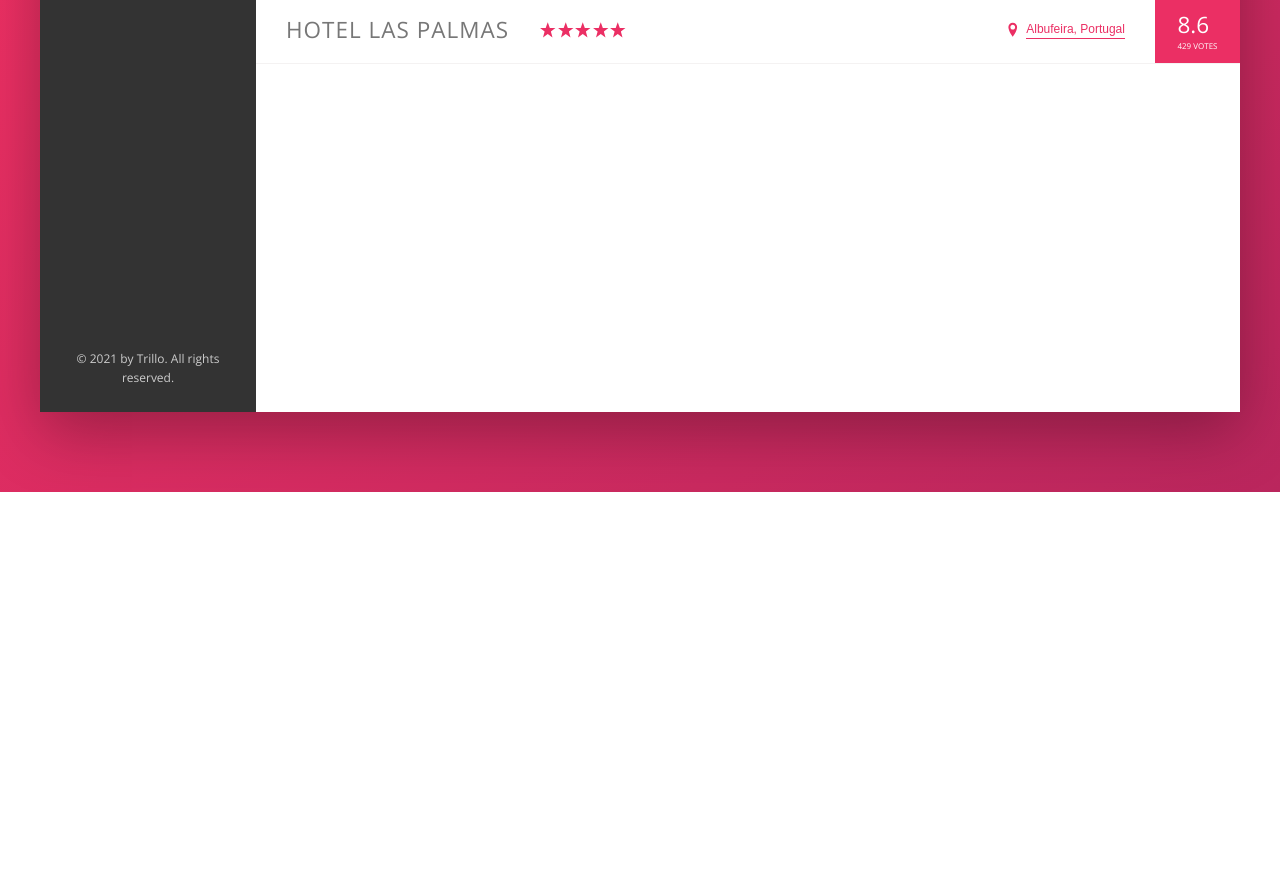
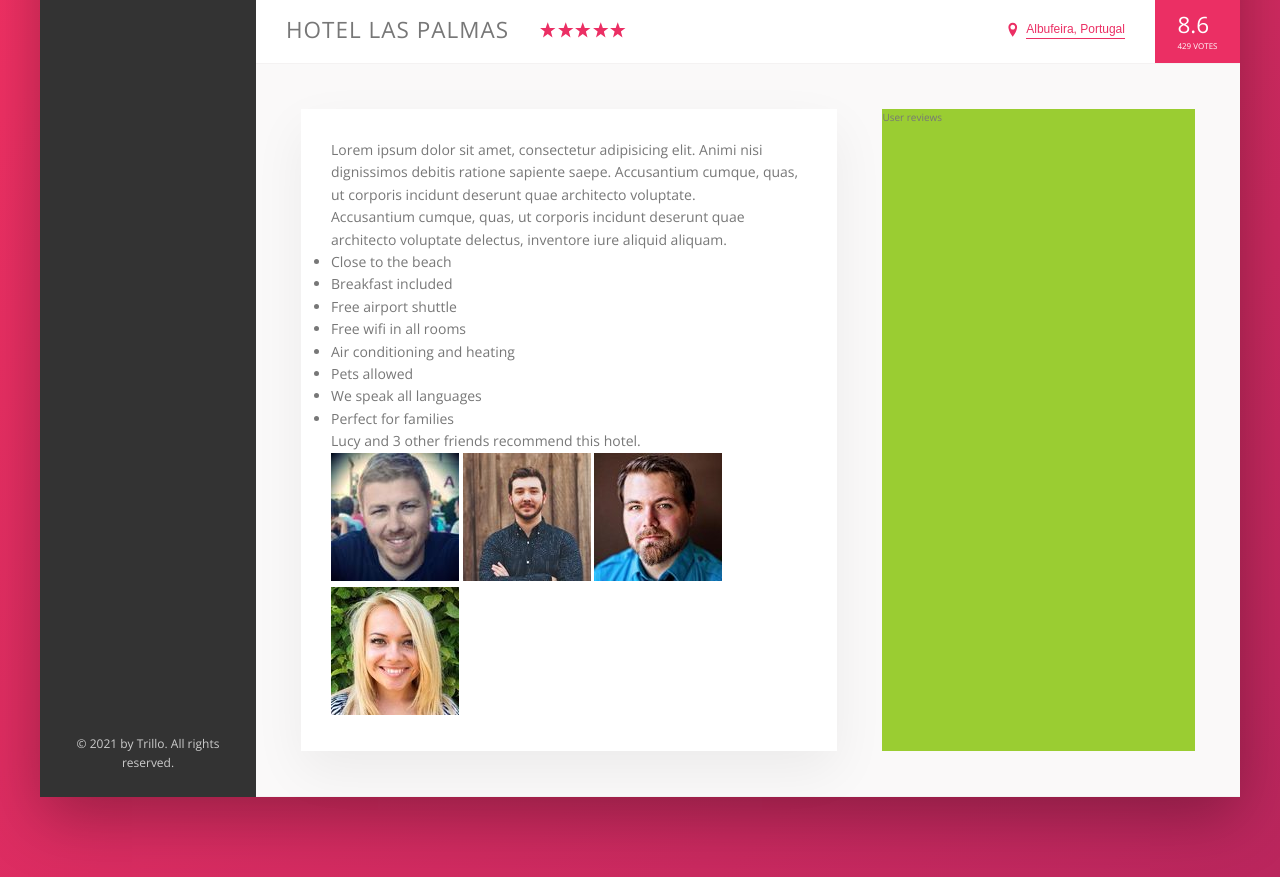
Before and after one commit to JackieNBee/Trillo, a website: page index.html in a window 1280 px wide. Shown: the part 538-1415 px from the top of the page. Before the commit the page ends 1030 px from the top, so only its background shows below. Drawn offline with nearby package versions, Linux system fonts and the light colour scheme.

Commit message:
Building the Description Section - Part 1

```diff
--- a/index.html
+++ b/index.html
@@ -146,6 +146,50 @@
                         <div class="overview__rating-count">429 votes</div>
                     </div>
                 </div>
+
+                <div class="detail">
+                    <div class="description">
+                        <p class="paragrah">
+                            Lorem ipsum dolor sit amet, consectetur adipisicing elit. Animi nisi dignissimos debitis
+                            ratione sapiente saepe.
+                            Accusantium cumque, quas, ut corporis incidunt deserunt quae architecto voluptate.
+                        </p>
+
+                        <p class="paragrah">
+                            Accusantium cumque, quas, ut corporis incidunt deserunt quae architecto voluptate delectus,
+                            inventore iure aliquid aliquam.
+                        </p>
+
+                        <ul class="list">
+                            <li class="list__item">Close to the beach</li>
+                            <li class="list__item">Breakfast included</li>
+                            <li class="list__item">Free airport shuttle</li>
+                            <li class="list__item">Free wifi in all rooms</li>
+                            <li class="list__item">Air conditioning and heating</li>
+                            <li class="list__item">Pets allowed</li>
+                            <li class="list__item">We speak all languages</li>
+                            <li class="list__item">Perfect for families</li>
+                        </ul>
+
+                        <div class="recommend">
+                            <p class="recommend__count">
+                                Lucy and 3 other friends recommend this hotel.
+                            </p>
+
+                            <div class="recommend__friends">
+                                <img src="img/user-3.jpg" alt="Friend 1" class="recommend__photo">
+                                <img src="img/user-4.jpg" alt="Friend 2" class="recommend__photo">
+                                <img src="img/user-5.jpg" alt="Friend 3" class="recommend__photo">
+                                <img src="img/user-6.jpg" alt="Friend 4" class="recommend__photo">
+                            </div>
+                        </div>
+                    </div>
+
+                    <div class="user-reviews">
+                        User reviews
+                    </div>
+                </div>
+
             </main>
         </div>
     </div>
--- a/sass/_base.scss
+++ b/sass/_base.scss
@@ -35,6 +35,10 @@ Grey dark 3: #999
     --color-grey-dark-3: #999;
 
     --shadow-dark: 0 2rem 6rem rgba(0, 0, 0, .3);
+    --shadow-light: 0 2rem 5rem rgba(0, 0, 0, .06);
+
+    // it's fine for a variable to contain another variable
+    --line: 1px solid var(--color-grey-light-2)
 }
 
 * {
--- a/sass/_components.scss
+++ b/sass/_components.scss
@@ -263,7 +263,7 @@
 
     display: flex;
     align-items: center;
-    border-bottom: 1px solid var(--color-grey-light-2);
+    border-bottom: var(--line);
 
     &__heading {
         font-size: 2.25rem;
--- a/sass/_layout.scss
+++ b/sass/_layout.scss
@@ -7,7 +7,7 @@
     background-color: var(--color-grey-light-1);
     box-shadow: var(--shadow-dark);
 
-    min-height: 50rem;
+    min-height: 50rem; // for testing porpouses
 }
 
 // Flexbox container
@@ -15,7 +15,7 @@
     font-size: 1.4rem;
     height: 7rem;
     background-color: #fff;
-    border-bottom: 1px solid var(--color-grey-light-2);
+    border-bottom: var(--line);
 
     display: flex;
     // align elements on main axis
@@ -48,9 +48,37 @@
 .hotel-view {
     background-color: #fff;
     // background-color: orangered; // for testing porpouses
-    height: 80rem;
+    // height: 80rem; // for testing porpouses
 
     // grow as much as the flexbox item can, occupy all the available space it has
     // in this case is 82% --> 100% - 18%
     flex: 1;
 }
+
+// Flexbox container
+.detail {
+    display: flex;
+    padding: 4.5rem;
+    background-color: var(--color-grey-light-1);
+    border-bottom: var(--line);
+}
+
+// Flexbox item
+.description {
+    font-size: 1.4rem;
+    background-color: #fff;
+    box-shadow: var(--shadow-light);
+    padding: 3rem;
+    // set 60% of available width
+    // when we use % for flex-basis we usally set flex-grow and flex-shrink to 0
+    flex: 0 0 60%;
+    margin-right: 4.5rem; // put some space between description and reviews
+}
+
+// Flexbox item
+.user-reviews {
+    background-color: yellowgreen;
+
+    // occupy the remaining space
+    flex: 1;
+}
```
Also changed, not shown: css/main.css.
